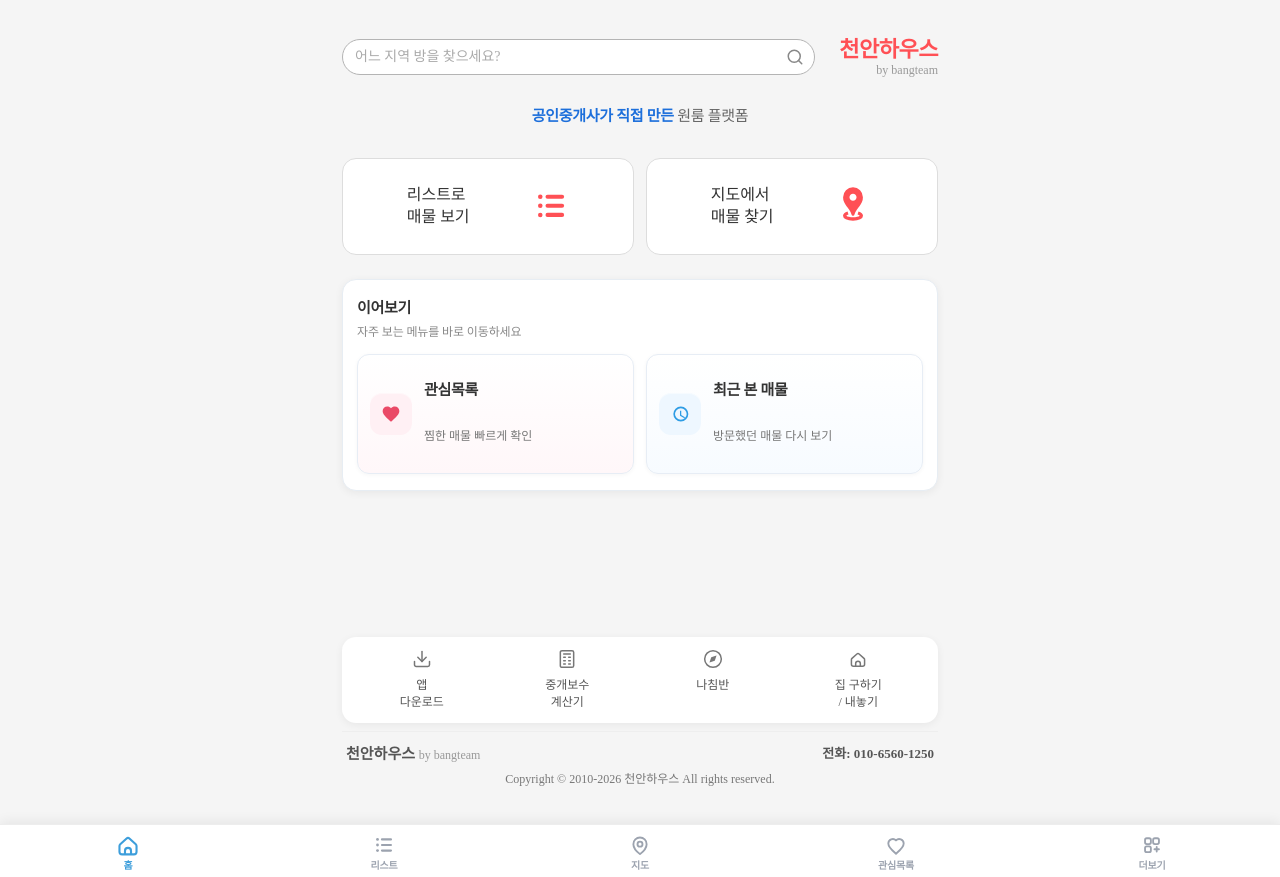
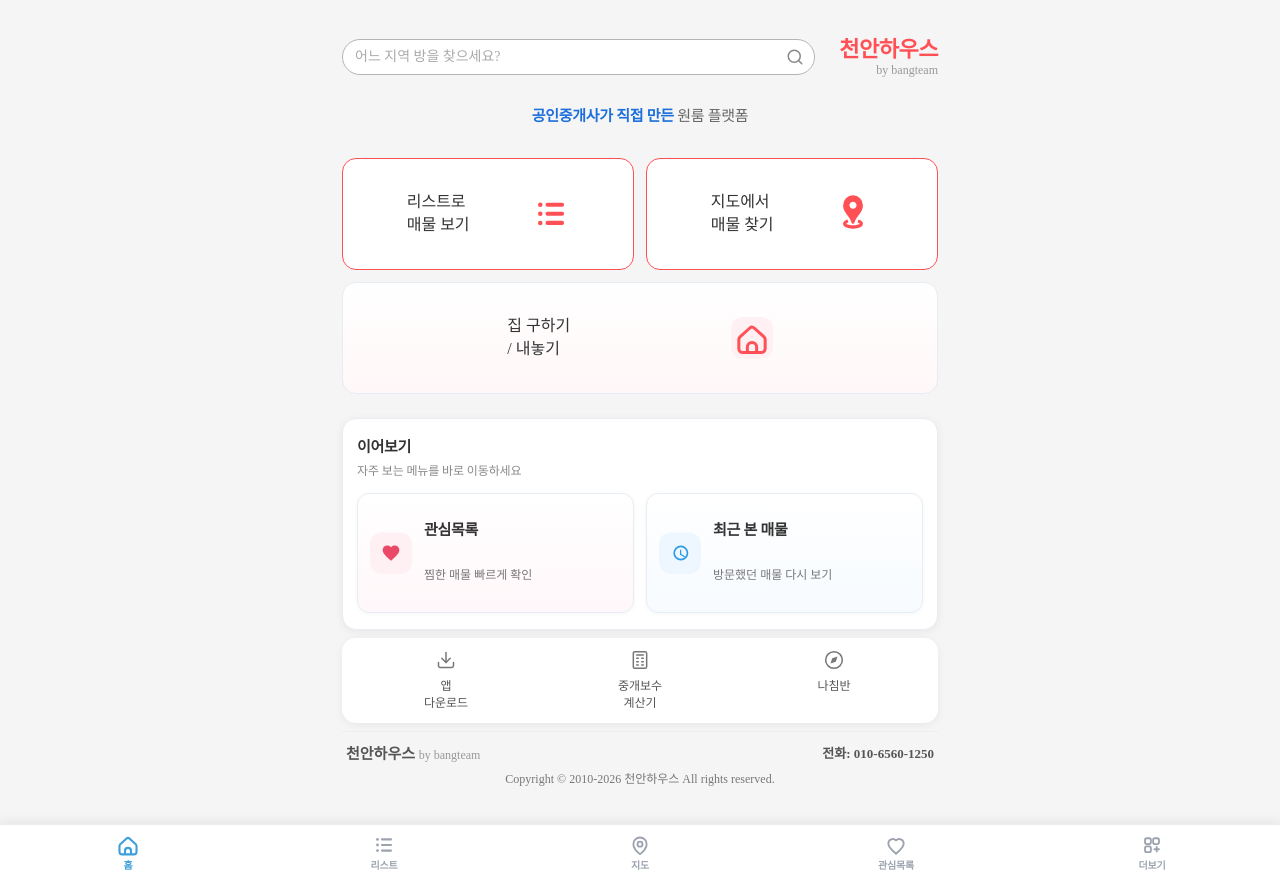
Before and after one commit to bjw0531/zibeasy_hskb, a Flask app: page / in a window 1280 px wide. Run offline with Flask 3, Linux system fonts and the light colour scheme; parts of the project's set-up code (start-up, migrations or seed data) failed here and were passed over; some web fonts are replaced.

Commit message:
Promote request flow on home screen

```diff
--- a/static/css/home.css
+++ b/static/css/home.css
@@ -155,16 +155,19 @@ body {
 }
 
 /* 큰 버튼 행 */
-.home-buttons-row-big {
-    display: grid;
-    grid-template-columns: 1fr 1fr;
+.home-feature-flex {
+    display: flex;
+    flex-wrap: wrap;
     gap: 12px;
 }
 
 /* 큰 버튼 */
 .home-btn-big {
+    flex: 1 1 calc(50% - 6px);
+    min-width: calc(50% - 6px);
+    min-height: 112px;
     background: #ffffff;
-    border: 1px solid #ddd;
+    border: 1px solid #ff5055;
     border-radius: 14px;
     padding: 25px 12px;
     display: flex;
@@ -173,6 +176,8 @@ body {
     gap: 8px;
     text-decoration: none;
     color: inherit;
+    box-sizing: border-box;
+    transition: transform 0.18s ease, box-shadow 0.18s ease, border-color 0.18s ease;
 }
 
 .home-btn-big:hover {
@@ -188,7 +193,7 @@ body {
 /* Primary CTA — 브랜드 컬러 배경으로 시선 유도 */
 .home-btn-big.btn-primary {
     background: #fff;
-    border-color: #ddd;
+    border-color: #ff5055;
 }
 
 .home-btn-big.btn-primary .btn-text {
@@ -197,6 +202,25 @@ body {
 
 .home-btn-big.btn-primary .btn-icon svg {
     fill: #ff5055;
+}
+
+.home-btn-big.home-btn-request {
+    border-color: #e7edf5;
+    background: linear-gradient(180deg, #ffffff 0%, #fff7f8 100%);
+}
+
+.home-btn-big.home-btn-request .btn-text {
+    color: #333;
+}
+
+.home-btn-big.home-btn-request .btn-icon {
+    width: 42px;
+    height: 42px;
+    border-radius: 12px;
+    display: inline-flex;
+    align-items: center;
+    justify-content: center;
+    background: #fff0f4;
 }
 
 
@@ -404,7 +428,7 @@ body {
 
 .home-menu-grid {
     display: grid;
-    grid-template-columns: repeat(4, minmax(0, 1fr));
+    grid-template-columns: repeat(3, minmax(0, 1fr));
     gap: 10px 6px;
 }
 
@@ -479,6 +503,13 @@ body {
 
     .home-btn-big .btn-text {
         font-size: 16px;
+    }
+}
+
+@media (max-width: 380px) {
+    .home-btn-big {
+        padding: 22px 11px;
+        min-height: 104px;
     }
 }
 
--- a/templates/home.html
+++ b/templates/home.html
@@ -24,7 +24,7 @@
     <link href="https://fonts.googleapis.com/css2?family=Tilt+Warp&display=swap" rel="stylesheet">
     <link rel="icon" href="/static/images/icon.png" />
     <link rel="stylesheet" href="{{ url_for('static', filename='css/bottom-nav.css') }}?v=7">
-    <link rel="stylesheet" href="{{ url_for('static', filename='css/home.css') }}?v=6">
+    <link rel="stylesheet" href="{{ url_for('static', filename='css/home.css') }}?v=7">
 
 
     <!-- ✅ View Transitions 활성화: include.html 없는 home.html에 직접 추가
@@ -102,7 +102,7 @@
 
         <!-- ✅ 핵심 CTA: 큰 버튼 2개 -->
         <div class="home-buttons">
-            <div class="home-buttons-row-big">
+            <div class="home-feature-flex">
                 <!-- 리스트로 매물 보기 (/list 로 이동) -->
                 <a href="/list" class="home-btn-big" id="btnListView">
                     <span class="btn-text">리스트로<br>매물 보기</span>
@@ -125,6 +125,16 @@
                         <svg width="40" height="40" viewBox="0 -960 960 960" fill="#ff5055">
                             <path
                                 d="M480-80q-106 0-173-33.5T240-200q0-35 29-61t80-41l23 76q-17 5-31 12.5T322-200q13 16 60 28t98 12q51 0 98.5-12t60.5-28q-5-6-19-13.5T589-226l23-76q51 15 79.5 41t28.5 61q0 53-67 86.5T480-80Zm0-120q-11 0-20-6.5T447-224q-23-71-58-119t-68-92q-32-44-55.5-91T242-642q0-100 69-169t169-69q100 0 169 69t69 169q0 69-23 116t-56 91q-32 44-67.5 92T513-224q-4 11-13 17.5t-20 6.5Zm0-357q35 0 60-25t25-60q0-35-25-60t-60-25q-35 0-60 25t-25 60q0 35 25 60t60 25Z" />
+                        </svg>
+                    </span>
+                </a>
+
+                <a href="/request" class="home-btn-big home-btn-request" id="btnFindHome">
+                    <span class="btn-text">집 구하기<br>/ 내놓기</span>
+                    <span class="btn-icon">
+                        <svg width="40" height="40" viewBox="0 0 24 24" fill="none" stroke="#ff5055" stroke-width="1.8" stroke-linecap="round" stroke-linejoin="round">
+                            <path d="M4.8 11.3l5.9-5.3a1.9 1.9 0 0 1 2.6 0l5.9 5.3a2.1 2.1 0 0 1 .7 1.6v5.4a2.4 2.4 0 0 1-2.4 2.4h-11a2.4 2.4 0 0 1-2.4-2.4v-5.4a2.1 2.1 0 0 1 .7-1.6z"/>
+                            <path d="M9.2 20.2v-2.7a2.8 2.8 0 0 1 5.6 0v2.7"/>
                         </svg>
                     </span>
                 </a>
@@ -198,14 +208,6 @@
                 <span class="menu-text">나침반</span>
             </a>
 
-            <!-- 집 구하기/내놓기 — 하단 탭바 홈 아이콘과 동일 -->
-            <a href="/request" class="home-menu-item" id="btnFindHome">
-                <svg class="menu-icon" width="20" height="20" viewBox="0 0 24 24" fill="none" stroke="currentColor" stroke-width="1.8" stroke-linecap="round" stroke-linejoin="round">
-                    <path d="M4.8 11.3l5.9-5.3a1.9 1.9 0 0 1 2.6 0l5.9 5.3a2.1 2.1 0 0 1 .7 1.6v5.4a2.4 2.4 0 0 1-2.4 2.4h-11a2.4 2.4 0 0 1-2.4-2.4v-5.4a2.1 2.1 0 0 1 .7-1.6z"/>
-                    <path d="M9.2 20.2v-2.7a2.8 2.8 0 0 1 5.6 0v2.7"/>
-                </svg>
-                <span class="menu-text">집 구하기<br>/ 내놓기</span>
-            </a>
             </div>
         </div>
 
```
